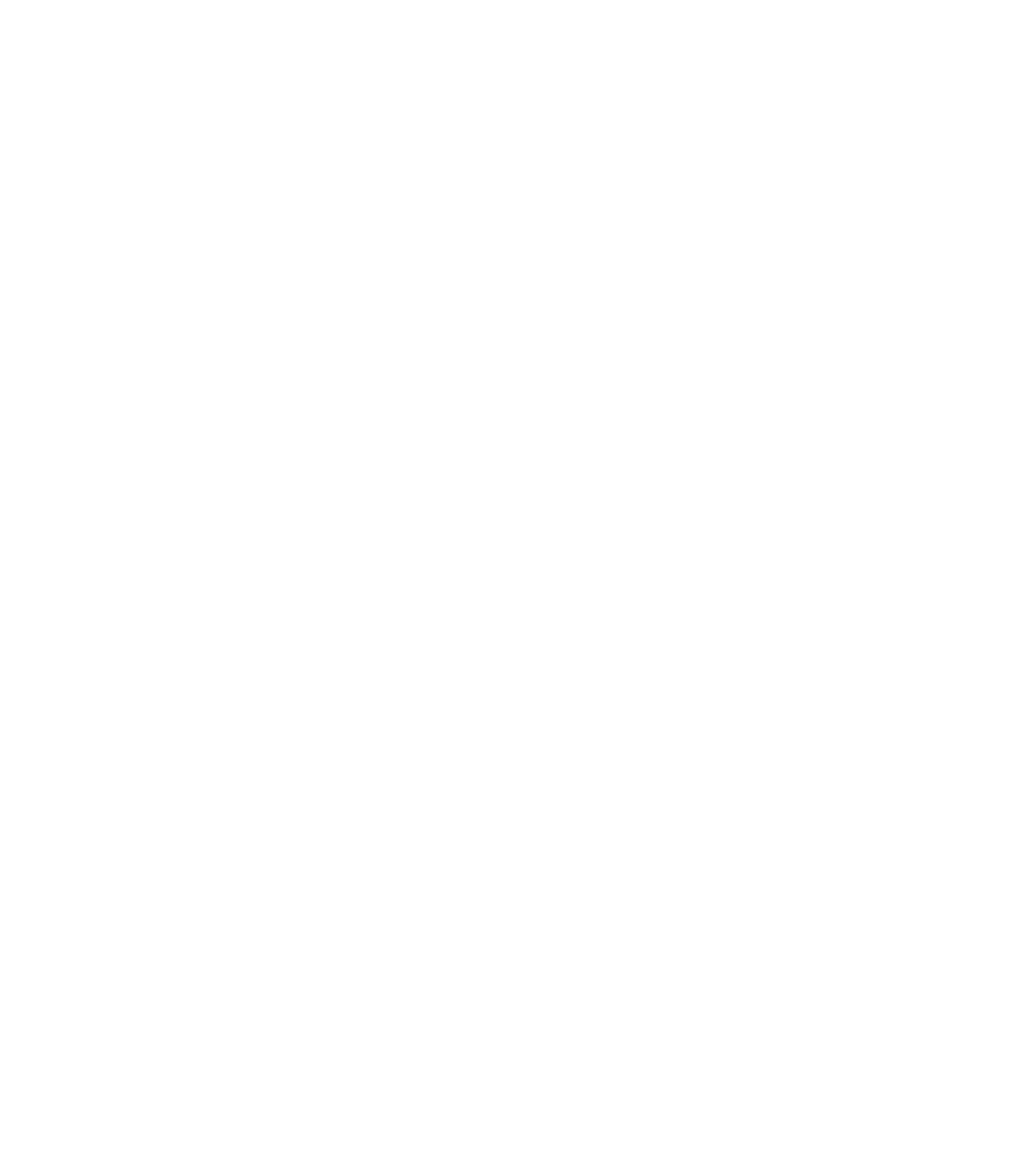
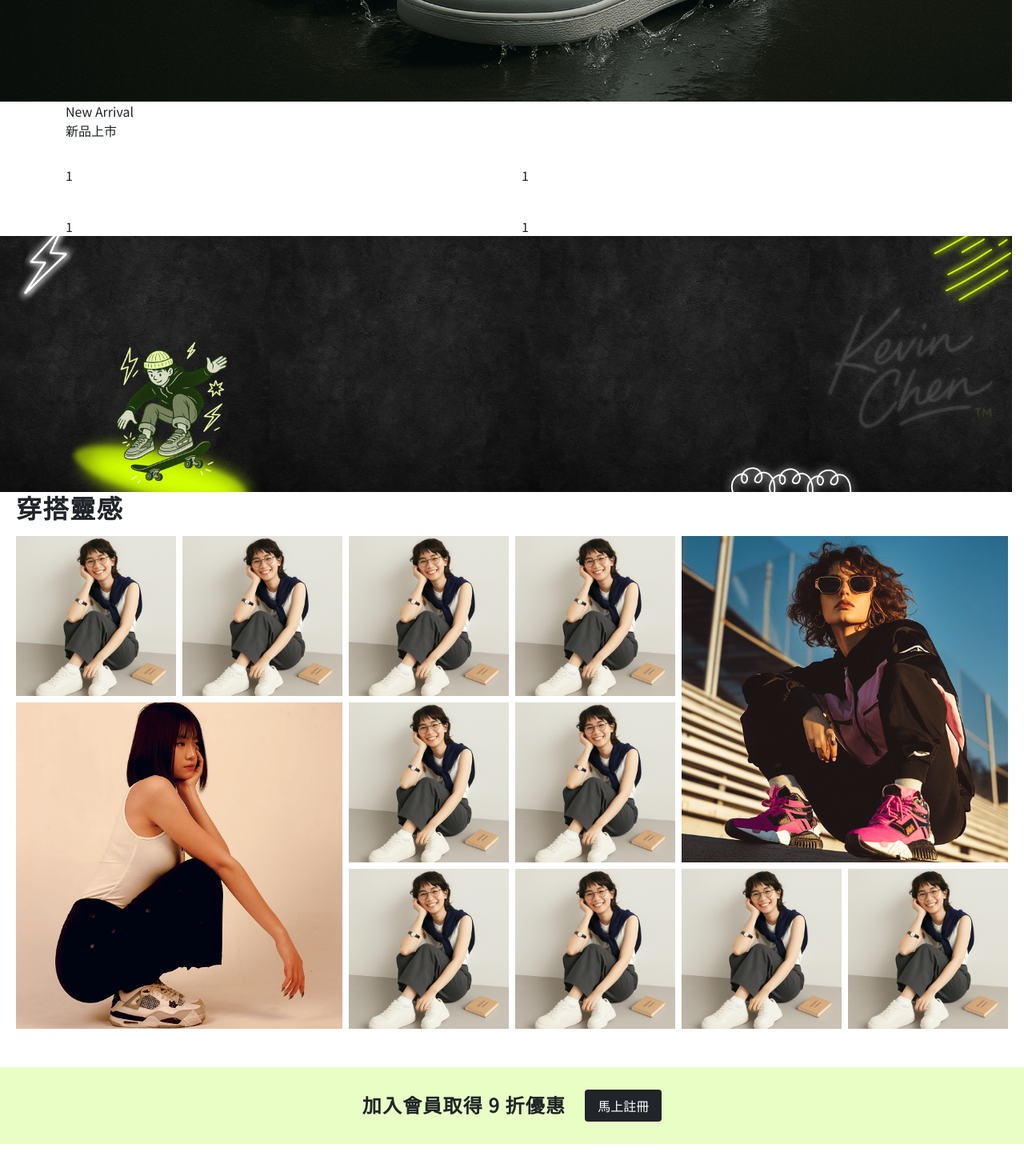
Before and after one commit to TSFMAKKO/hex_supabase, a Vue app: page / in a window 1280 px wide. Shown: the part 620-2090 px from the top of the page at 80% size. Before the commit the page ends 800 px from the top, so only its background shows below. Built offline with nearby package versions, Linux system fonts and the light colour scheme; a web font is replaced by a local one.

Commit message:
首頁完成部分

```diff
--- a/src/App.vue
+++ b/src/App.vue
@@ -14,10 +14,13 @@
 
     <!-- <HeaderView /> -->
     <HeaderView />
+
     <main class="px-5">
       <router-view :key="$route.fullPath" />
     </main>
-  <SaleSingup v-if="route.path.startsWith('/product') || route.path.startsWith('/productDetail')" />
+
+
+  <SaleSingup v-if="route.path.startsWith('/product') || route.path.startsWith('/productDetail') || route.path ==='/'" />
     <FooterView />
   </div>
 </template>
--- a/src/components/SaleSingup.vue
+++ b/src/components/SaleSingup.vue
@@ -2,7 +2,7 @@
 
 
     <div class="flex w-full justify-center items-center gap-x-[24px] h-[96px]
-    max-sm:h-[88px] bg-[#E8FEC5] mb-[64px] px-[24px]
+    max-sm:h-[88px] bg-[#E8FEC5] mb-[64px] px-[24px] mt-[48px]
     max-sm:mb-[32px]
   ">
         <div class="flex text-[24px] max-sm:text-[20px] font-[700] font-noto leading-[120%] tracking-[1.2px] max-sm:tracking-[1px]
--- a/src/views/Index.vue
+++ b/src/views/Index.vue
@@ -2,4 +2,49 @@
   <div class="flex">
     <h1 class="mx-auto">Index Page</h1>
   </div>
+
+  <div class="benner w-[calc(100vw-15px)] -mx-5 overflow-hidden">
+    <img class="w-full max-w-none  " src="../assets/banner.png" alt="">
+  </div>
+
+  <div class="grid gap-y-[32px] max-w-[1296px] w-[90%] mx-auto">
+    <div>
+      <div>New Arrival</div>
+      <div>新品上市</div>
+    </div>
+
+    <div class=" grid grid-cols-2 grid-rows-2 gap-y-[40px] gap-x-[24px]">
+      <div>1</div>
+      <div>1</div>
+      <div>1</div>
+      <div>1</div>
+    </div>
+  </div>
+
+  <div class="w-[calc(100vw-15px)] -mx-5 overflow-hidden">
+    <img class="w-full max-w-none  " src="../assets/banner-co-branded.png" alt="">
+  </div>
+
+  <div class="flex flex-col gap-y-[16px]">
+    <div class="font-[700] text-[32px] leading-[1.2] tracking-[1.6px]">穿搭靈感</div>
+    <div class="grid grid-cols-6 gap-[8px]">
+      <div class=""><img class="w-full" src="../assets/inspiration-1.png" alt="" srcset=""></div>
+      <div class=""><img class="w-full" src="../assets/inspiration-1.png" alt="" srcset=""></div>
+      <div class=""><img class="w-full" src="../assets/inspiration-1.png" alt="" srcset=""></div>
+      <div class=""><img class="w-full" src="../assets/inspiration-1.png" alt="" srcset=""></div>
+      <!-- 跨欄跨列圖片 -->
+      <div class="col-span-2 row-span-2"><img class="w-full h-full object-cover" src="../assets/inspiration-5.png"
+          alt=""></div>
+      <div class="col-span-2 row-span-2"><img class="w-full h-full object-cover" src="../assets/inspiration-6.png"
+          alt=""></div>
+
+      <div class=""><img class="w-full" src="../assets/inspiration-1.png" alt="" srcset=""></div>
+      <div class=""><img class="w-full" src="../assets/inspiration-1.png" alt="" srcset=""></div>
+      <div class=""><img class="w-full" src="../assets/inspiration-1.png" alt="" srcset=""></div>
+      <div class=""><img class="w-full" src="../assets/inspiration-1.png" alt="" srcset=""></div>
+      <div class=""><img class="w-full" src="../assets/inspiration-1.png" alt="" srcset=""></div>
+      <div class=""><img class="w-full" src="../assets/inspiration-1.png" alt="" srcset=""></div>
+
+    </div>
+  </div>
 </template>
--- a/src/views/ProductDeteilView.vue
+++ b/src/views/ProductDeteilView.vue
@@ -109,9 +109,23 @@
                 </div>
             </div>
             <div class="flex gap-x-[8px]">
-                <div class="w-[255px] h-[48px] flex justify-center items-center text-[#212529] border border-[#212529]">
-                    加入收藏</div>
-                <div class="w-[255px] h-[48px] flex justify-center items-center bg-[#212529] text-[#ffffff]">門市預約試穿
+                <div
+                    class="w-[255px] h-[48px] flex justify-center items-center gap-x-[8px] text-[#212529] border border-[#212529]">
+                    <div>
+                        <img src="../assets/fav.svg" alt="">
+                    </div>
+                    <div>
+                        加入收藏
+                    </div>
+                </div>
+                <div
+                    class="w-[255px] h-[48px] flex justify-center items-center gap-x-[8px] bg-[#212529] text-[#ffffff]">
+                    <div>
+                        <img src="../assets/bag.svg" alt="">
+                    </div>
+                    <div>
+                        門市預約試穿
+                    </div>
                 </div>
             </div>
             <section>
@@ -154,11 +168,13 @@
     </div>
     <!-- <SaleSingup /> -->
 
-    <!-- <div class="mx-auto w-[1296px] grid grid-cols-1 gap-y-[16px] mb-[88px]">
+    <div class="mx-auto max-w-[1296px] w-full grid grid-cols-1 gap-y-[16px] mb-[88px]">
         <div class="font-[700] text-[24px] leading-[1.2]">你可能也喜歡</div>
-
-        <div class="grid grid-cols-4 max-md:grid-cols-1">
-            <div class="grid gap-y-[12px]">
+        <!-- 商品列表 -->
+        <div class="w-full max-sm:max-w-[100%] overflow-hidden">
+            <!-- 讓小螢幕改為水平滑動的容器，避免撐破 body 寬度 -->
+            <div class="w-full grid grid-cols-4 max-sm:flex max-sm:overflow-x-auto gap-x-[24px] max-sm:gap-x-[16px]">
+                <div class="grid gap-y-[12px] max-sm:min-w-[300px]">
                     <div><img src="https://picsum.photos/306/306" alt=""></div>
                     <div class="grid grid-rows-1 gap-y-[4px]">
                         <div class="title font-[700] leading-[1.2]">商品標題</div>
@@ -166,7 +182,7 @@
                     </div>
                 </div>
 
-            <div class="grid gap-y-[12px]">
+                <div class="grid gap-y-[12px] max-sm:min-w-[300px]">
                     <div><img src="https://picsum.photos/306/306" alt=""></div>
                     <div class="grid grid-rows-1 gap-y-[4px]">
                         <div class="title font-[700] leading-[1.2]">商品標題</div>
@@ -174,7 +190,7 @@
                     </div>
                 </div>
 
-            <div class="grid gap-y-[12px]">
+                <div class="grid gap-y-[12px] max-sm:min-w-[300px]">
                     <div><img src="https://picsum.photos/306/306" alt=""></div>
                     <div class="grid grid-rows-1 gap-y-[4px]">
                         <div class="title font-[700] leading-[1.2]">商品標題</div>
@@ -182,7 +198,7 @@
                     </div>
                 </div>
 
-            <div class="grid gap-y-[12px]">
+                <div class="grid gap-y-[12px] max-sm:min-w-[300px]">
                     <div><img src="https://picsum.photos/306/306" alt=""></div>
                     <div class="grid grid-rows-1 gap-y-[4px]">
                         <div class="title font-[700] leading-[1.2]">商品標題</div>
@@ -192,8 +208,10 @@
 
             </div>
 
+        </div>
 
-    </div> -->
+
+    </div>
 </template>
 
 <script setup>
```
Also changed, not shown: src/assets/bag.svg (added), src/assets/fav.svg (added). Lines whose indentation alone changed are shown as unchanged.
